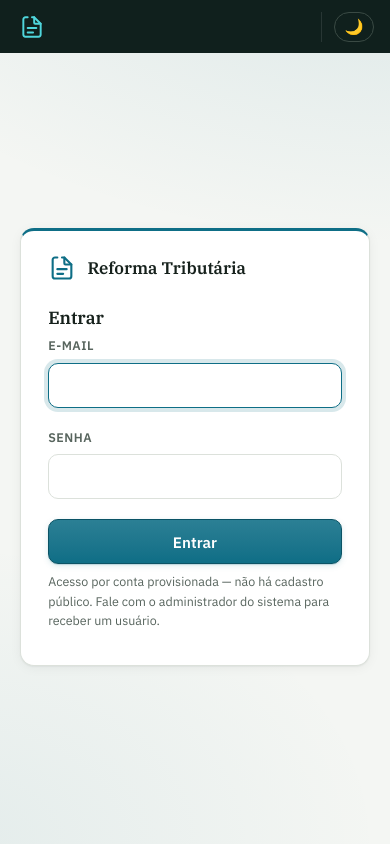
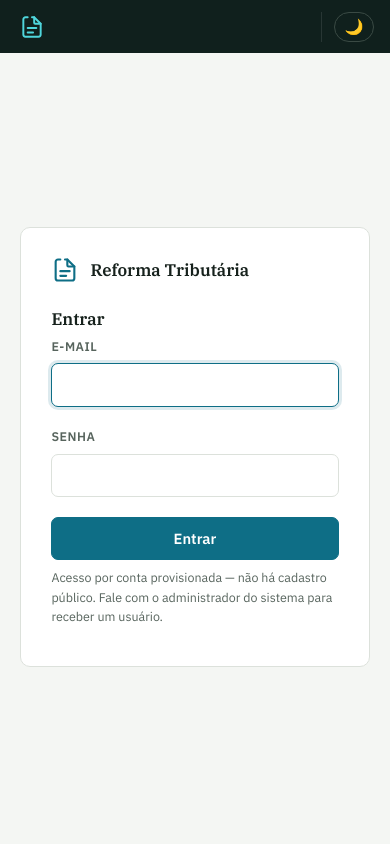
Before and after one commit to denisdhein/reforma-tributaria, a FastAPI app: page /login in a window 390 px wide. Run offline with FastAPI, Linux system fonts and the light colour scheme.

Commit message:
Achata a interface: menos decoração, mais espaço (direção minimalista)
Direção minimalista/premium (referência Linear/Stripe/Vercel). As
rodadas 1-4 só tinham adicionado camadas visuais; essa rodada inverte
e tira:

- Fundo: remove os radial-gradient, volta a ser cor chapada.
- Botões: de gradiente+glow pra preenchimento sólido sem sombra.
- Cards: sem borda de destaque colorida, sem box-shadow padrão, raio
  menor (14px → 10px).
- Tabela: sem zebra striping, sem sublinhado colorido no cabeçalho.
- Gráfico: sem grade decorativa atrás das barras.
- Cabeçalho de página: ícone do eyebrow escondido, título maior e mais
  leve (peso 600 → 500) carregando a hierarquia sozinho.
- Mais espaço: padding e gap do conteúdo aumentados.

Testado nas telas principais, tema claro/escuro, mobile. 47 testes
continuam passando (mudança é só CSS).

```diff
--- a/app/web/templates/base.html
+++ b/app/web/templates/base.html
@@ -64,13 +64,7 @@
   body {
     margin: 0;
     font-family: "IBM Plex Sans", -apple-system, "Segoe UI", Roboto, Helvetica, Arial, sans-serif;
-    background:
-      radial-gradient(ellipse 1000px 560px at 105% -12%,
-        color-mix(in srgb, var(--cor-primaria) 12%, transparent), transparent 62%),
-      radial-gradient(ellipse 700px 500px at -10% 100%,
-        color-mix(in srgb, var(--cor-primaria) 7%, transparent), transparent 60%),
-      var(--cor-fundo);
-    background-attachment: fixed;
+    background: var(--cor-fundo);
     color: var(--cor-texto);
     line-height: 1.55;
     transition: background-color .15s ease, color .15s ease;
@@ -133,11 +127,11 @@
 
   .area-principal { flex: 1; min-width: 0; }
   main {
-    max-width: 1080px;
+    max-width: 1060px;
     margin: 0 auto;
-    padding: 2.1rem 2.2rem;
+    padding: 2.6rem 2.4rem;
     display: grid;
-    gap: 1.25rem;
+    gap: 1.75rem;
   }
   @media (max-width: 880px) {
     .app-shell { flex-direction: column; }
@@ -158,15 +152,13 @@
   .cartao {
     background: var(--cor-superficie);
     border: 1px solid var(--cor-borda);
-    border-top: 3px solid var(--cor-primaria);
-    border-radius: 14px;
-    padding: 1.4rem 1.7rem;
-    box-shadow: var(--sombra);
+    border-radius: 10px;
+    padding: 1.7rem 1.9rem;
     transition: background-color .15s ease, border-color .15s ease;
   }
   .cartao h2 {
     margin-top: 0;
-    font-size: 1.1rem;
+    font-size: 1.05rem;
     font-weight: 600;
     color: var(--cor-texto);
     letter-spacing: -0.005em;
@@ -184,9 +176,9 @@
   }
   select, input[type=text], input[type=password], input[type=file] {
     width: 100%;
-    padding: 0.72rem 0.9rem;
-    border: 1.5px solid var(--cor-borda);
-    border-radius: 10px;
+    padding: 0.68rem 0.85rem;
+    border: 1px solid var(--cor-borda);
+    border-radius: 7px;
     font-family: "IBM Plex Sans", sans-serif;
     font-size: 0.95rem;
     background: var(--cor-superficie);
@@ -224,68 +216,46 @@
     .grade-2, .grade-3 { grid-template-columns: 1fr; }
   }
   button {
-    background: linear-gradient(180deg,
-      color-mix(in srgb, var(--cor-primaria) 88%, white) 0%, var(--cor-primaria) 100%);
+    background: var(--cor-primaria);
     color: #fff;
-    border: 1px solid color-mix(in srgb, var(--cor-primaria) 75%, black);
-    padding: 0.72rem 1.5rem;
-    border-radius: 10px;
+    border: 1px solid var(--cor-primaria);
+    padding: 0.68rem 1.4rem;
+    border-radius: 7px;
     font-family: "IBM Plex Sans", sans-serif;
-    font-size: 0.95rem;
+    font-size: 0.92rem;
     font-weight: 600;
     letter-spacing: 0.003em;
     cursor: pointer;
-    box-shadow:
-      0 1px 1px color-mix(in srgb, var(--cor-primaria) 20%, transparent),
-      0 2px 6px color-mix(in srgb, var(--cor-primaria) 14%, transparent);
-    transition: background .15s ease, transform .12s ease, box-shadow .12s ease;
+    transition: background-color .12s ease, border-color .12s ease;
   }
   button:hover {
-    background: linear-gradient(180deg,
-      color-mix(in srgb, var(--cor-botao-hover) 88%, white) 0%, var(--cor-botao-hover) 100%);
-    transform: translateY(-1px);
-    box-shadow:
-      0 1px 1px color-mix(in srgb, var(--cor-primaria) 20%, transparent),
-      0 4px 10px color-mix(in srgb, var(--cor-primaria) 18%, transparent);
+    background: var(--cor-botao-hover);
+    border-color: var(--cor-botao-hover);
   }
-  button:active {
-    transform: translateY(0);
-    box-shadow: 0 1px 1px color-mix(in srgb, var(--cor-primaria) 20%, transparent);
-  }
+  button:active { background: var(--cor-primaria); }
   button:disabled {
-    opacity: 0.55; cursor: not-allowed; transform: none; box-shadow: none;
+    opacity: 0.5; cursor: not-allowed;
   }
   .botao-link {
     display: inline-block;
-    background: linear-gradient(180deg,
-      color-mix(in srgb, var(--cor-primaria) 88%, white) 0%, var(--cor-primaria) 100%);
+    background: var(--cor-primaria);
     color: #fff; text-decoration: none;
-    border: 1px solid color-mix(in srgb, var(--cor-primaria) 75%, black);
-    padding: 0.65rem 1.3rem; border-radius: 10px; font-size: 0.9rem; font-weight: 600;
-    box-shadow:
-      0 1px 1px color-mix(in srgb, var(--cor-primaria) 20%, transparent),
-      0 2px 6px color-mix(in srgb, var(--cor-primaria) 14%, transparent);
-    transition: background .15s ease, transform .12s ease, box-shadow .12s ease;
+    border: 1px solid var(--cor-primaria);
+    padding: 0.62rem 1.2rem; border-radius: 7px; font-size: 0.88rem; font-weight: 600;
+    transition: background-color .12s ease, border-color .12s ease;
   }
-  .botao-link:hover {
-    background: linear-gradient(180deg,
-      color-mix(in srgb, var(--cor-botao-hover) 88%, white) 0%, var(--cor-botao-hover) 100%);
-    transform: translateY(-1px);
-  }
+  .botao-link:hover { background: var(--cor-botao-hover); border-color: var(--cor-botao-hover); }
   .botao-secundario {
     display: inline-block;
-    background: var(--cor-superficie); color: var(--cor-primaria);
-    border: 1.5px solid var(--cor-borda);
-    padding: 0.65rem 1.3rem; border-radius: 10px; font-size: 0.9rem; font-weight: 600;
+    background: transparent; color: var(--cor-texto);
+    border: 1px solid var(--cor-borda);
+    padding: 0.62rem 1.2rem; border-radius: 7px; font-size: 0.88rem; font-weight: 600;
     cursor: pointer;
-    box-shadow: 0 1px 2px rgba(0, 0, 0, 0.04);
-    transition: background-color .15s ease, border-color .15s ease, transform .12s ease;
+    transition: background-color .12s ease, border-color .12s ease;
   }
   .botao-secundario:hover {
-    background: var(--cor-primaria-fraca); border-color: color-mix(in srgb, var(--cor-primaria) 55%, var(--cor-borda));
-    transform: translateY(-1px);
+    background: var(--cor-superficie-alt); border-color: color-mix(in srgb, var(--cor-primaria) 40%, var(--cor-borda));
   }
-  .botao-secundario:active { transform: translateY(0); }
   .botao-perigo { color: var(--cor-perigo); border-color: color-mix(in srgb, var(--cor-perigo) 40%, transparent); }
   .botao-perigo:hover { background: var(--cor-perigo-fraca); border-color: color-mix(in srgb, var(--cor-perigo) 55%, transparent); }
   .form-excluir { margin: 0; display: inline; }
@@ -536,36 +504,23 @@
      hover, e a variação vira uma pílula com seta em vez de um "selo"
      genérico igual ao usado pra badges de tabela. */
   .indicador {
-    padding: 1.15rem 1.25rem;
-    border-radius: 14px;
-    transition: transform .15s ease, box-shadow .15s ease;
+    padding: 1.1rem 1.2rem;
+    transition: border-color .15s ease;
   }
-  .indicador:hover { transform: translateY(-2px); box-shadow: var(--sombra); }
-  .indicador .valor { font-size: 1.65rem; }
+  .indicador:hover { border-color: color-mix(in srgb, var(--cor-primaria) 35%, var(--cor-borda)); }
+  .indicador .valor { font-size: 1.6rem; }
   .indicador .delta {
-    display: inline-flex; align-items: center; gap: 0.25rem;
+    display: inline-flex; align-items: center; gap: 0.2rem;
     font-family: "IBM Plex Mono", ui-monospace, monospace;
     font-size: 0.76rem; font-weight: 600;
-    padding: 0.15rem 0.5rem 0.15rem 0.45rem; border-radius: 999px;
     margin-left: 0.5rem; vertical-align: middle;
   }
-  .indicador.aumento .delta { background: color-mix(in srgb, var(--cor-perigo) 18%, transparent); color: var(--cor-perigo); }
-  .indicador.aumento .delta::before { content: "▲"; font-size: 0.65rem; }
-  .indicador.reducao .delta { background: color-mix(in srgb, var(--cor-sucesso) 18%, transparent); color: var(--cor-sucesso); }
-  .indicador.reducao .delta::before { content: "▼"; font-size: 0.65rem; }
-  .indicador.neutro .delta { background: var(--cor-superficie); color: var(--cor-texto-suave); }
-  .indicador.neutro .delta::before { content: "●"; font-size: 0.55rem; }
-
-  /* Grade sutil atrás das barras do gráfico — dá referência de escala
-     sem precisar de eixo numerado. */
-  .grafico-barras {
-    background-image: repeating-linear-gradient(
-      to top,
-      color-mix(in srgb, var(--cor-borda) 70%, transparent) 0,
-      color-mix(in srgb, var(--cor-borda) 70%, transparent) 1px,
-      transparent 1px, transparent 25%
-    );
-  }
+  .indicador.aumento .delta { color: var(--cor-perigo); }
+  .indicador.aumento .delta::before { content: "▲"; font-size: 0.62rem; }
+  .indicador.reducao .delta { color: var(--cor-sucesso); }
+  .indicador.reducao .delta::before { content: "▼"; font-size: 0.62rem; }
+  .indicador.neutro .delta { color: var(--cor-texto-suave); }
+  .indicador.neutro .delta::before { content: "●"; font-size: 0.5rem; }
 
   /* Login: card centralizado verticalmente na área de conteúdo, com
      marca própria no topo — antes era só um card solto encostado no
```
Also changed, not shown: other parts of app/web/templates/base.html (+12 -14 lines), README.md.
